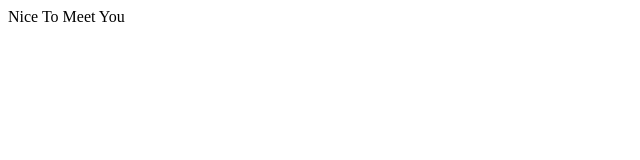
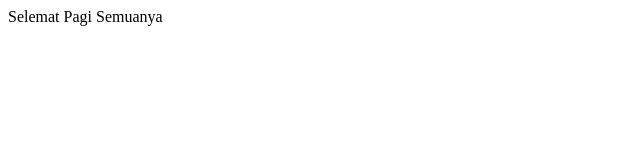
Before and after one commit to ahmadandri/karangkulon, a plain HTML site: page index.html in a window 1280 px wide. Shown: the full height of the page, 0-640 px from the left. Drawn offline with Linux system fonts and the light colour scheme.

Commit message:
Modified Selamat Pagi

```diff
--- a/index.html
+++ b/index.html
@@ -7,6 +7,6 @@
     <title>Document</title>
 </head>
 <body>
-    Nice To Meet You
+    Selemat Pagi Semuanya
 </body>
 </html>
```
